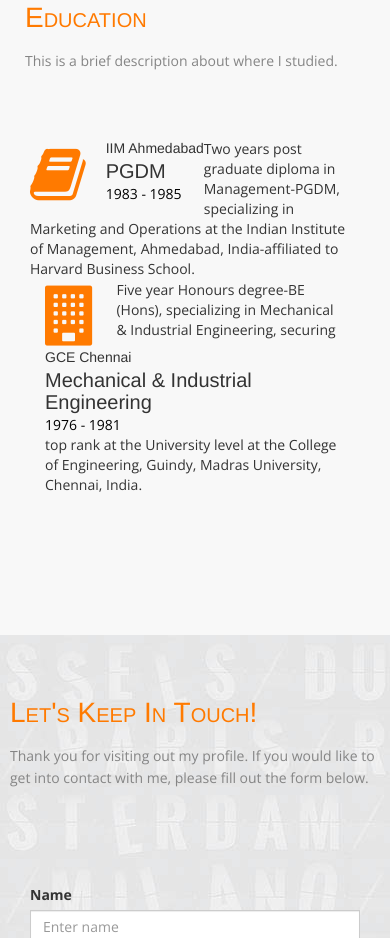
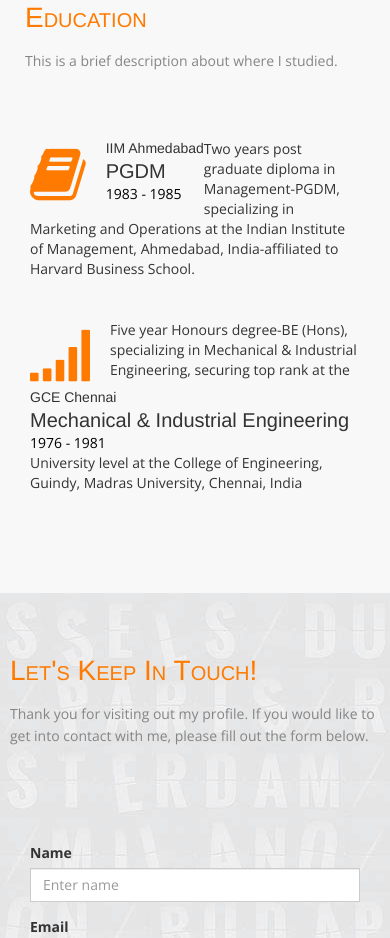
Before and after one commit to tvth/tvth.github.io, a plain HTML site: page me/index.html in a window 390 px wide. Shown: the part 6457-7395 px from the top of the page. Drawn offline with nearby package versions, Linux system fonts and the light colour scheme.

Commit message:
goofing around with portolfio'

```diff
--- a/me/index.html
+++ b/me/index.html
@@ -312,7 +312,8 @@
       <h2>Education</h2>
       <p>This is a brief description about where I studied.</p>
     </div>
-    <div class="row experience-details">
+
+<div class="row experience-details">
   <div class="col-md-6">
     <div class="col-md-5">
       <div class="icon-block"><i class="fa fa-book"></i></div>
@@ -322,19 +323,18 @@
         <span>1983 - 1985</span> </div>
     </div>
     <div class="col-md-7">Two years post graduate diploma in Management-PGDM, specializing in Marketing and Operations at the Indian Institute of Management, Ahmedabad, India-affiliated to Harvard Business School.</div>
-    <div class="col-md-6">
+  </div>
+  <div class="col-md-6">
     <div class="col-md-5">
-      <div class="icon-block"><i class="fa fa-building"></i></div>
+      <div class="icon-block"><i class="fa fa-signal"></i></div>
       <div class="pull-left">
         <h5>GCE Chennai</h5>
         <h4>Mechanical & Industrial Engineering</h4>
         <span>1976 - 1981</span> </div>
     </div>
-    <div class="col-md-7">Five year Honours degree-BE (Hons), specializing in Mechanical & Industrial Engineering, securing top rank at the University level at the College of Engineering, Guindy, Madras University, Chennai, India. </div>
-  </div>
+    <div class="col-md-7">Five year Honours degree-BE (Hons), specializing in Mechanical & Industrial Engineering, securing top rank at the University level at the College of Engineering, Guindy, Madras University, Chennai, India </div>
   </div>
 </div>
-
   </div>
 </section>
 
```
